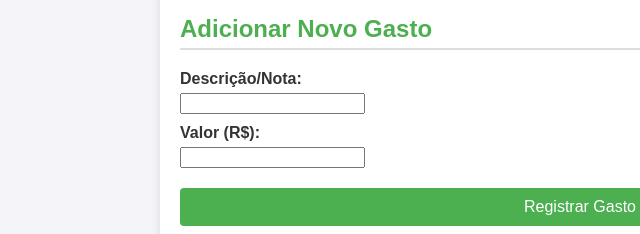
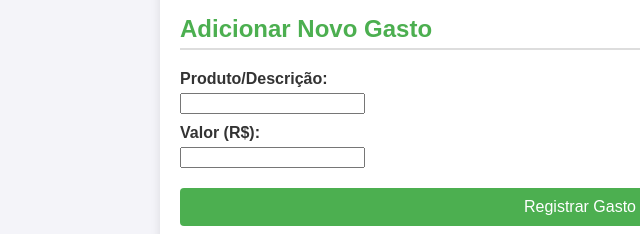
Before and after one commit to cainamarcilio/meu-controle-financeiro, a plain HTML site: page index.html in a window 1280 px wide. Shown: the part 165-399 px from the top of the page, 60-700 px from the left. Drawn offline with Linux system fonts and the light colour scheme.

Commit message:
Change form label for expense description
Updated the form label from 'Descrição/Nota' to 'Produto/Descrição'.

```diff
--- a/index.html
+++ b/index.html
@@ -18,7 +18,7 @@
             <h2>Adicionar Novo Gasto</h2>
             <form id="formGasto">
                 <div class="input-group">
-                    <label for="descricao">Descrição/Nota:</label>
+                    <label for="descricao">Produto/Descrição:</label>
                     <input type="text" id="descricao" required>
                 </div>
                 <div class="input-group">
@@ -58,4 +58,5 @@
     <script src="script.js"></script>
 </body>
 
+
 </html>
```
